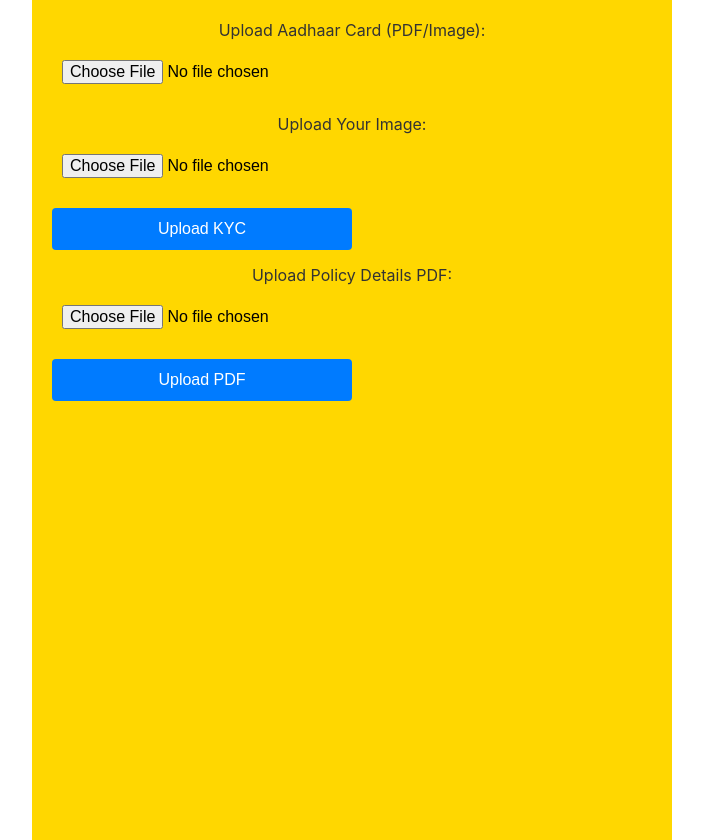
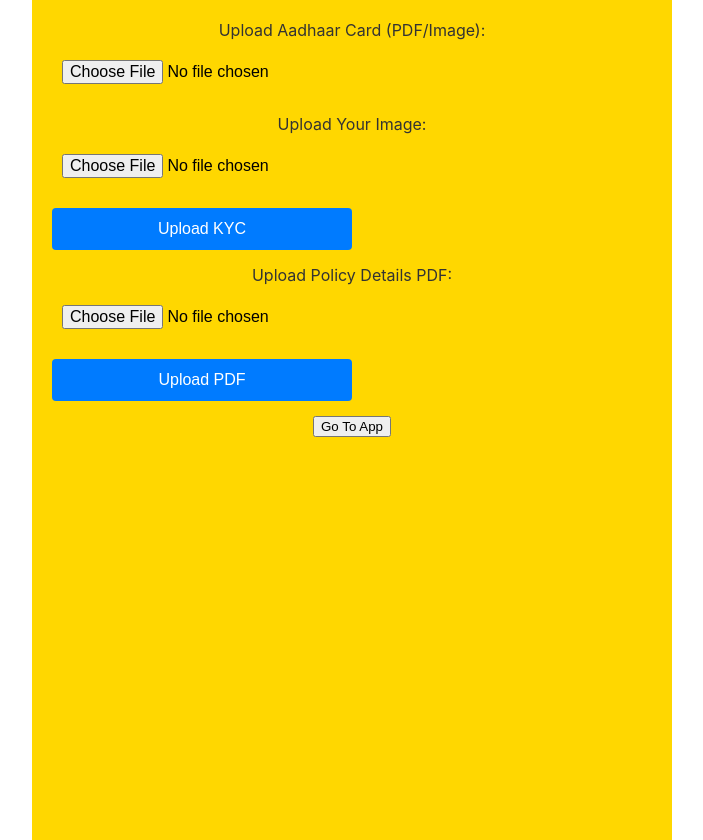
Before and after one commit to akashkendre1298/policy_kyc, a React (Create React App) app: page / in a window 1280 px wide. Shown: the whole page, without its empty margins (288-991 px from the left). Built offline with nearby package versions, Linux system fonts and the light colour scheme.

Commit message:
update PolicyAndKyc.js

```diff
--- a/src/Screens/PolicyAndKyc.js
+++ b/src/Screens/PolicyAndKyc.js
@@ -74,6 +74,23 @@ const PolicyAndKyc = () => {
     hideMessageAfterTimeout();
   };
 
+  const goToApp = () => {
+    const responseData = result ? encodeURIComponent(result) : "";
+
+    // Log the response data for debugging
+    console.log("KYC Response Data:", responseData);
+
+    // Post message to parent first
+    window.postMessage(
+      JSON.stringify({ result: "KYC Upload Successful!" }),
+      "*"
+    );
+
+    // Then navigate back to the app using deep linking
+    window.location.href = `myapp://open?data=${responseData}`;
+
+    console.log("KYC Response sent to app:", responseData);
+  };
   return (
     <div className="kyc-upload-container">
       {/* KYC Form */}
@@ -124,6 +141,8 @@ const PolicyAndKyc = () => {
         </button>
       </form>
 
+      <button onClick={goToApp}>Go To App</button>
+
       {/* Result Message */}
       {result && <p className="kyc-result">{result}</p>}
     </div>
```
